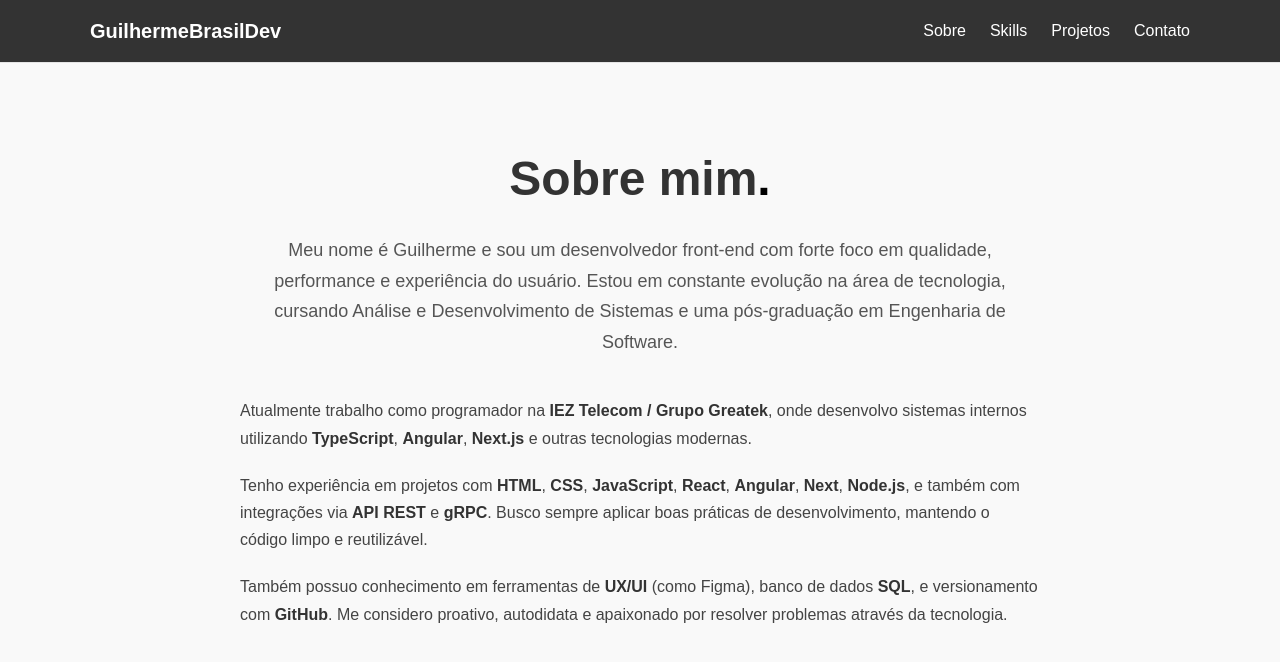
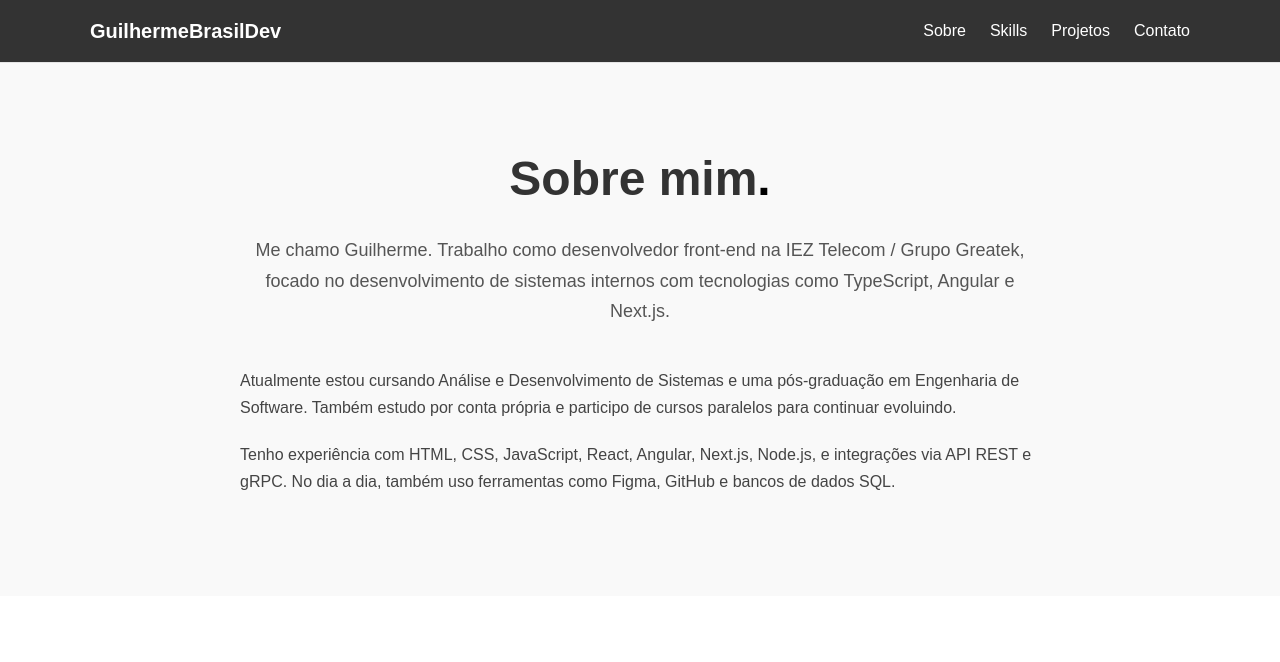
Before and after one commit to GuilhermeBatBrasil/portifolio-guilherme, a Next.js app: page /about in a window 1280 px wide. Shown: the top 662 px of the page. Built offline with nearby package versions, Linux system fonts and the light colour scheme.

Commit message:
fix: sobre mim atualizado

```diff
--- a/src/components/About/About.tsx
+++ b/src/components/About/About.tsx
@@ -1,32 +1,27 @@
-import styles from './About.module.css';
+import styles from "./About.module.css";
 
 export default function AboutSection() {
   return (
     <section className={styles.about} id="about">
       <div className={styles.container}>
-        <h2 className={styles.title}>Sobre mim<span className={styles.dot}>.</span></h2>
+        <h2 className={styles.title}>
+          Sobre mim<span className={styles.dot}>.</span>
+        </h2>
         <p className={styles.intro}>
-          Meu nome é Guilherme e sou um desenvolvedor front-end com forte foco em qualidade,
-          performance e experiência do usuário. Estou em constante evolução na área de tecnologia,
-          cursando Análise e Desenvolvimento de Sistemas e uma pós-graduação em Engenharia de
-          Software.
+          Me chamo Guilherme. Trabalho como desenvolvedor front-end na IEZ
+          Telecom / Grupo Greatek, focado no desenvolvimento de sistemas
+          internos com tecnologias como TypeScript, Angular e Next.js.
         </p>
         <div className={styles.content}>
           <p>
-            Atualmente trabalho como programador na <strong>IEZ Telecom / Grupo Greatek</strong>, onde
-            desenvolvo sistemas internos utilizando <strong>TypeScript</strong>, <strong>Angular</strong>,{' '}
-            <strong>Next.js</strong> e outras tecnologias modernas.
+            Atualmente estou cursando Análise e Desenvolvimento de Sistemas e
+            uma pós-graduação em Engenharia de Software. Também estudo por conta
+            própria e participo de cursos paralelos para continuar evoluindo.
           </p>
           <p>
-            Tenho experiência em projetos com <strong>HTML</strong>, <strong>CSS</strong>,{' '}
-            <strong>JavaScript</strong>, <strong>React</strong>, <strong>Angular</strong>, <strong>Next</strong>,{' '}
-            <strong>Node.js</strong>, e também com integrações via <strong>API REST</strong> e <strong>gRPC</strong>.
-            Busco sempre aplicar boas práticas de desenvolvimento, mantendo o código limpo e reutilizável.
-          </p>
-          <p>
-            Também possuo conhecimento em ferramentas de <strong>UX/UI</strong> (como Figma), banco de dados{' '}
-            <strong>SQL</strong>, e versionamento com <strong>GitHub</strong>. Me considero proativo, autodidata
-            e apaixonado por resolver problemas através da tecnologia.
+            Tenho experiência com HTML, CSS, JavaScript, React, Angular,
+            Next.js, Node.js, e integrações via API REST e gRPC. No dia a dia,
+            também uso ferramentas como Figma, GitHub e bancos de dados SQL.
           </p>
         </div>
       </div>
```
